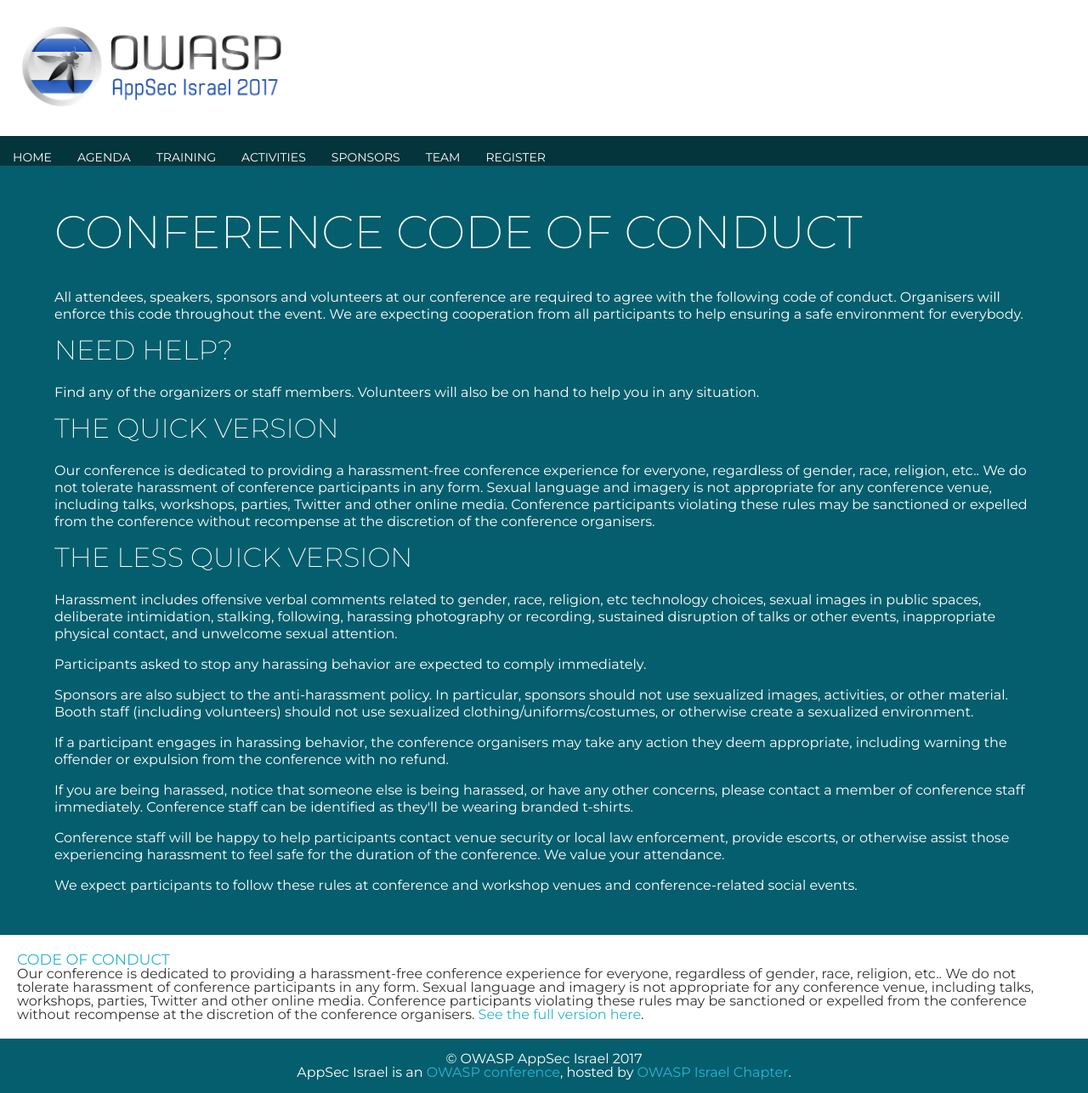
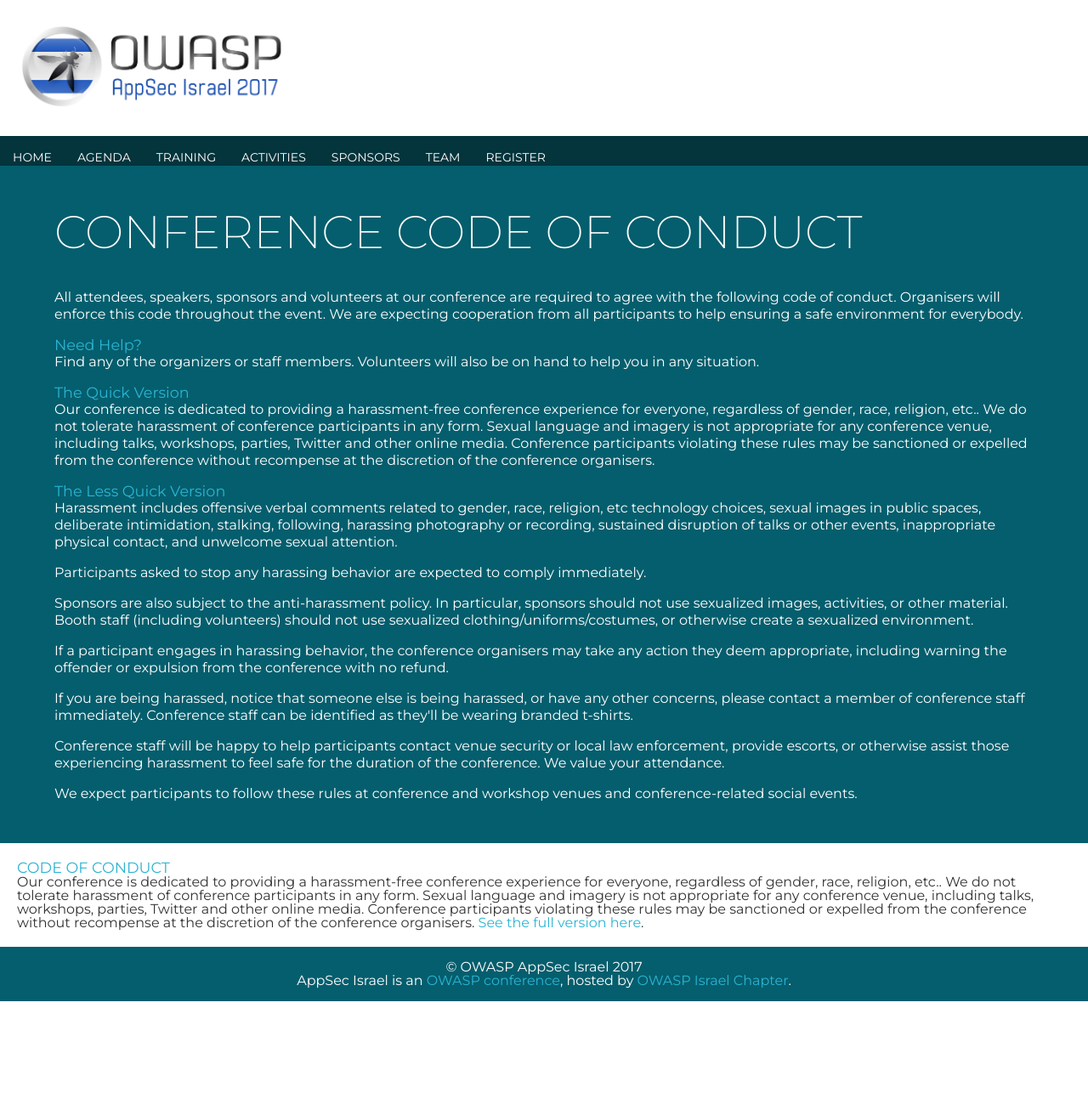
Before and after one commit to OWASP/AppSec-Israel-2017, a Jekyll site: the page built from CoC.md, in a window 1280 px wide. Shown: the whole page at 85% size. Built offline with Jekyll 4.4.1, drawn with Linux system fonts in a browser that asks for light colours; our own code applies the rules of GitHub Pages for plain Markdown files; after the commit the page ends 1178 px from its top, so only the background shows below that.

Commit message:
Update CoC.md

```diff
--- a/CoC.md
+++ b/CoC.md
@@ -5,15 +5,15 @@
 
 All attendees, speakers, sponsors and volunteers at our conference are required to agree with the following code of conduct. Organisers will enforce this code throughout the event. We are expecting cooperation from all participants to help ensuring a safe environment for everybody.
 
-### Need Help?
+#### Need Help?
 
 Find any of the organizers or staff members. Volunteers will also be on hand to help you in any situation.
 
-### The Quick Version
+#### The Quick Version
 
 Our conference is dedicated to providing a harassment-free conference experience for everyone, regardless of gender, race, religion, etc.. We do not tolerate harassment of conference participants in any form. Sexual language and imagery is not appropriate for any conference venue, including talks, workshops, parties, Twitter and other online media. Conference participants violating these rules may be sanctioned or expelled from the conference *without recompense* at the discretion of the conference organisers.
 
-### The Less Quick Version
+#### The Less Quick Version
 
 Harassment includes offensive verbal comments related to gender, race, religion, etc technology choices, sexual images in public spaces, deliberate intimidation, stalking, following, harassing photography or recording, sustained disruption of talks or other events, inappropriate physical contact, and unwelcome sexual attention.
 
```
